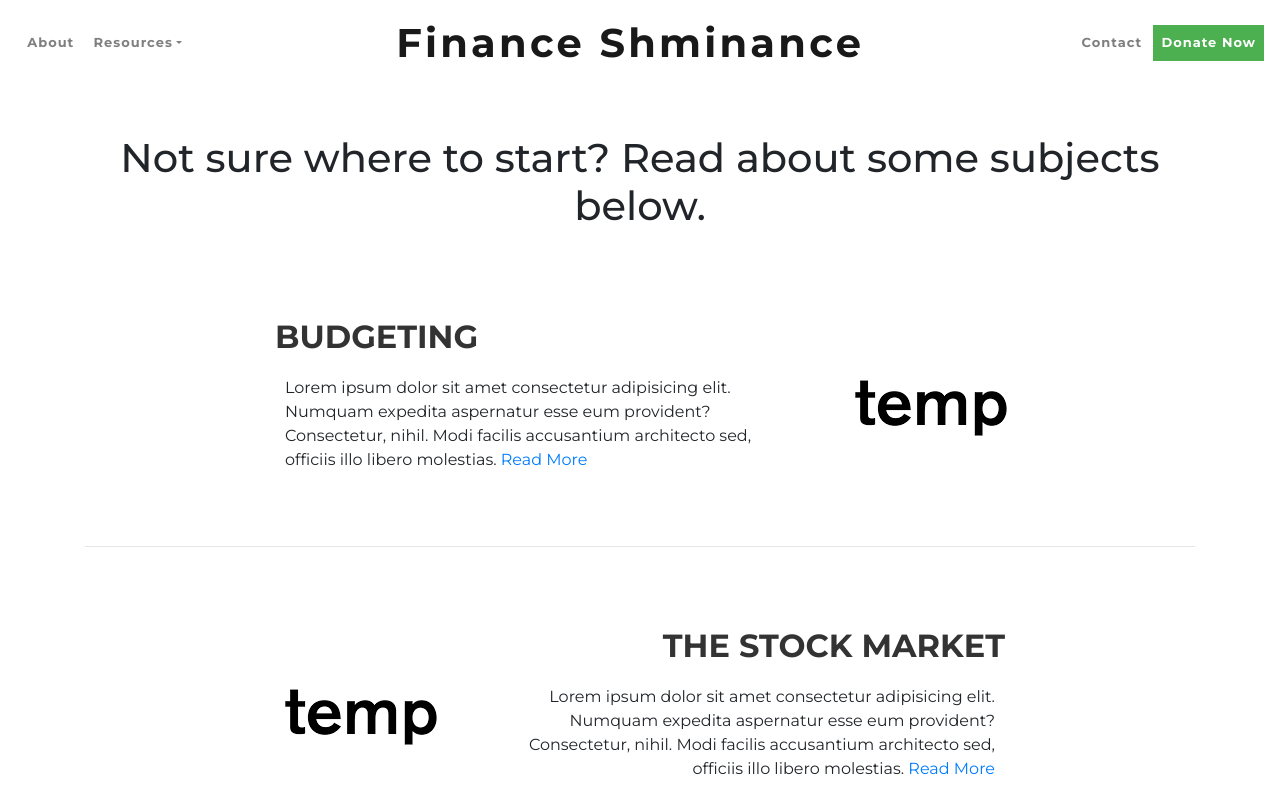
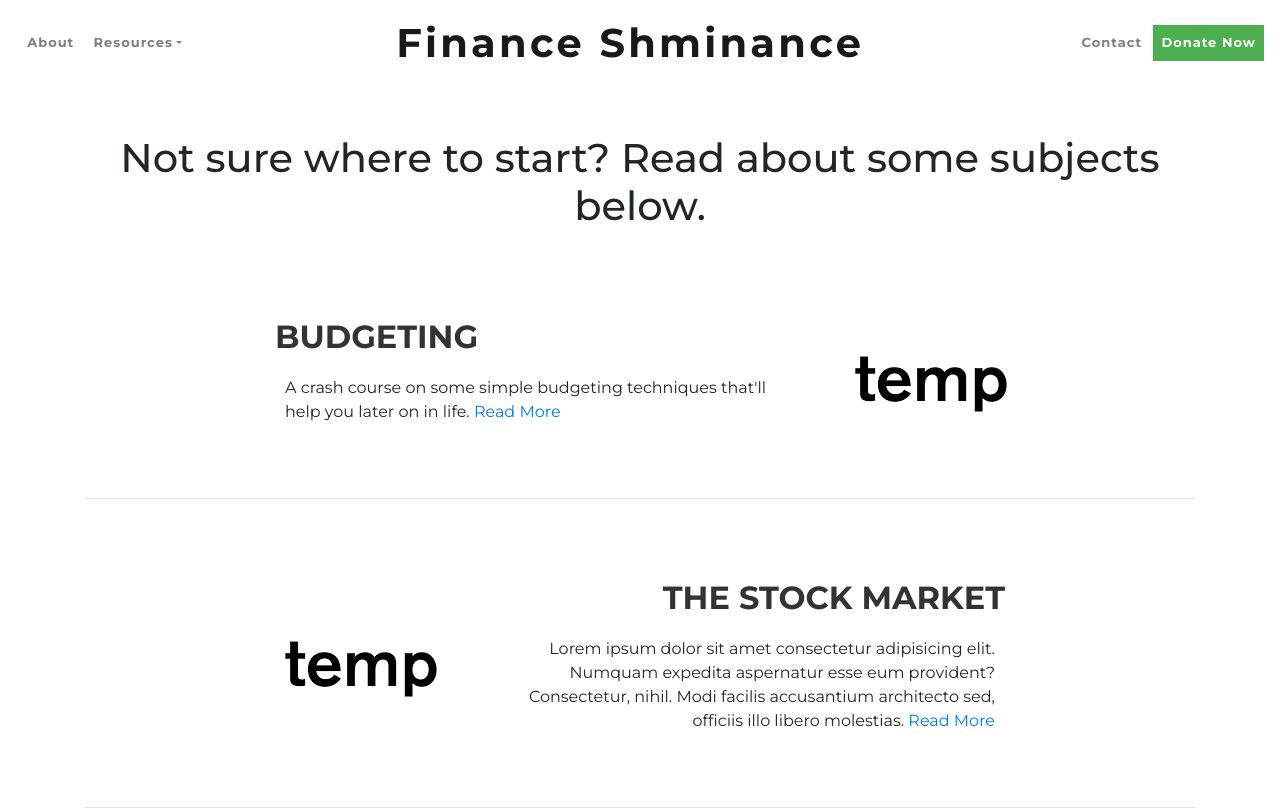
Before and after one commit to michellehwin/Finance-Shminance, a plain HTML site: page resources.html in a window 1280 px wide. Shown: the top 810 px of the page. Drawn offline with nearby package versions, Linux system fonts and the light colour scheme.

```diff
--- a/resources.html
+++ b/resources.html
@@ -73,9 +73,8 @@
         <div class="row content-summary my-md-5 pt-4 align-items-center">
             <div class="col-12 offset-md-1 offset-lg-2 col-md-6 order-12 order-md-0">
                 <h1><strong>BUDGETING</strong></h1>
-                <p>Lorem ipsum dolor sit amet consectetur adipisicing elit. Numquam expedita aspernatur esse eum
-                    provident? Consectetur, nihil. Modi facilis accusantium architecto sed, officiis illo libero
-                    molestias. <a href="budgeting.html">Read More <i class="fas fa-angle-right"></i></a>
+                <p>A crash course on some simple budgeting techniques that'll help you later on in life.
+                     <a href="budgeting.html">Read More <i class="fas fa-angle-right"></i></a>
                 </p>
             </div>
             <div class="col-12 col-md-2">
```
Also changed, not shown: index.html (+1 -1 lines).
